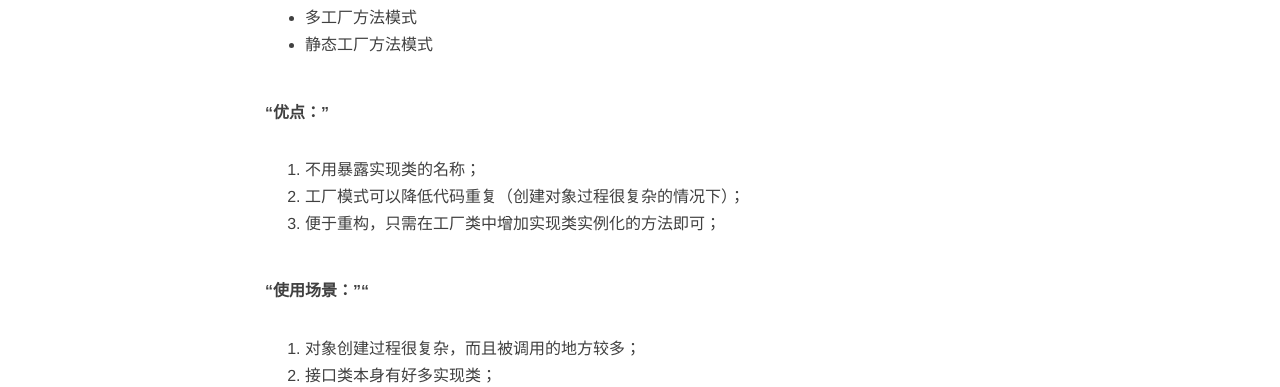
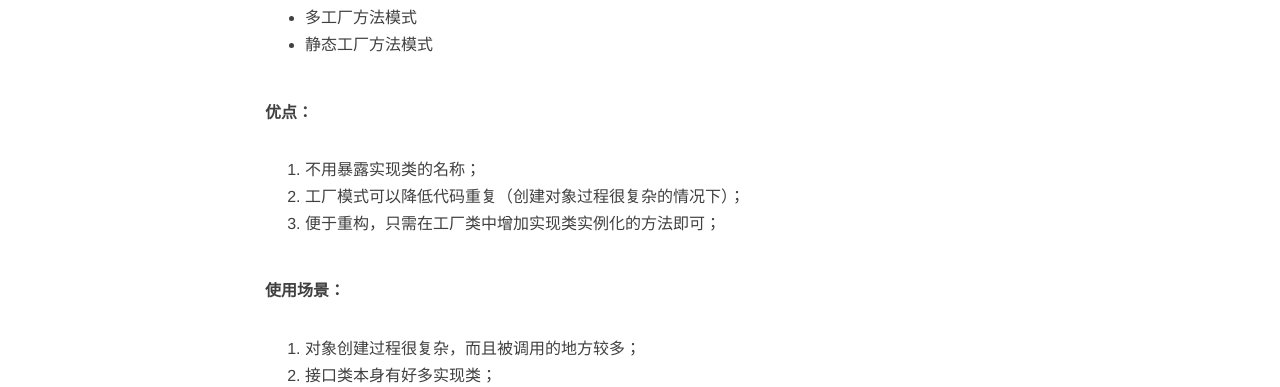
Before and after one commit to ZhouJianBoPro/ZhouJianBoPro.github.io, a Jekyll site: the page built from _posts/2018-03-19-factory.md, in a window 1280 px wide and 900 px high, scrolled down 357 px. Shown: the part 156-543 px from the top of the window. Built offline with Jekyll 4.4.1, drawn with Linux system fonts in a browser that asks for light colours; nearby versions of some CDN libraries; comment, search, counter and statistics services are not loaded.

Commit message:
defalut commit；

```diff
--- a/_posts/2018-03-19-factory.md
+++ b/_posts/2018-03-19-factory.md
@@ -13,12 +13,12 @@ description: 工厂方法模式基础了解。
 - 多工厂方法模式
 - 静态工厂方法模式
 
-**"优点："**
+**优点：**
 1. 不用暴露实现类的名称；
 2. 工厂模式可以降低代码重复（创建对象过程很复杂的情况下）；
 3. 便于重构，只需在工厂类中增加实现类实例化的方法即可；
 
-**"使用场景：""**
+**使用场景：**
 1. 对象创建过程很复杂，而且被调用的地方较多；
 2. 接口类本身有好多实现类；
 
```
